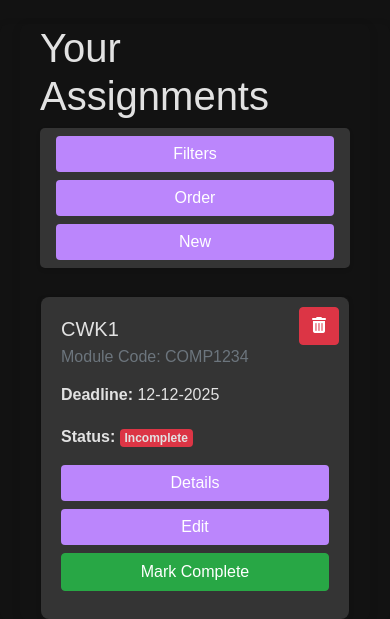
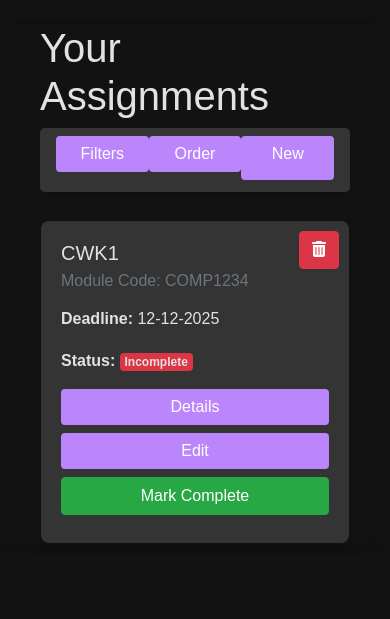
Before and after one commit to noahdavis05/WebAppDevCWK1, a Flask app: page / in a window 390 px wide. Shown: the part 60-679 px from the top of the page. Run offline with Flask 3, Linux system fonts and the light colour scheme; some libraries are stand-ins or nearby versions.

Commit message:
Just changed a small bit of design in homepage

```diff
--- a/main/app/static/baseStyles.css
+++ b/main/app/static/baseStyles.css
@@ -56,6 +56,6 @@ body {
 /* Responsive adjustments */
 @media (max-width: 576px) {
     .navbar-collapse {
-        background-color: #021526; /* Ensure collapsible navbar has the same background */
+        background-color: #343434; /* Ensure collapsible navbar has the same background */
     }
 }
--- a/main/app/static/homeStyles.css
+++ b/main/app/static/homeStyles.css
@@ -20,6 +20,8 @@ body {
 
 
 
+
+
 /* Custom color for Bootstrap's .btn-primary */
 
 .btn-primary {
@@ -37,10 +39,7 @@ body {
 }
 
 
-/* Remove right margin on the last button to align properly */
-.button-navbar a.btn:last-child {
-    margin-right: 0;
-}
+
 
 /* Responsive Adjustments for Buttons */
 @media (max-width: 576px) {
--- a/main/app/templates/homePage.html
+++ b/main/app/templates/homePage.html
@@ -9,22 +9,23 @@
 <div class="container mt-0">
     <h1 class="">Your Assignments</h1>
 
-    <div class="button-navbar d-flex mb-1">
+    <div class="button-navbar d-flex flex-column mb-1">
+        <!-- First Row: Buttons -->
+        <div class="d-flex  mb-1">
             <!-- Filters Button -->
-        <button id="toggle-filters" class="btn btn-primary ">Filters</button>
+            <button id="toggle-filters" class="btn btn-primary">Filters</button>
 
             <!-- Order Button -->
-        <button id="order-by" class="btn btn-primary ">Order</button>
+            <button id="order-by" class="btn btn-primary">Order</button>
 
             <!-- New Assignment Button -->
             <a href="/add-assignment" class="btn btn-primary">New</a>
         </div>
 
-
-
-
-<!-- Filter Section (Initially hidden) -->
-<div id="filter-container" style="display: none;" class="card mb-0 shadow-sm">
+        <!-- Second Row: Filter and Order Sections (Initially hidden) -->
+        <div class="d-flex flex-column">
+            <!-- Filter Section -->
+            <div id="filter-container" style="display: none;" class="card mb-1 shadow-sm">
                 <div class="card-body d-flex flex-wrap justify-content-between align-items-center">
                     <!-- Search by Title Input -->
                     <input type="text" id="search-title" class="form-control me-2" placeholder="Search by title">
@@ -49,35 +50,26 @@
                             {% endfor %}
                         </select>
                     </div>
-
-
                 </div>
             </div>
 
-
-
-
-    <!-- Order By (Initially hidden) -->
+            <!-- Order Section -->
             <div id="order-container" style="display: none;" class="card mb-0 shadow-sm">
                 <div class="card-body">
                     <form id="order-form">
                         <div class="form-check">
                             <input class="form-check-input" type="radio" name="orderOptions" id="orderSoonest" value="soonest" checked>
-                    <label class="form-check-label" for="orderSoonest">
-                        Soonest Due
-                    </label>
+                            <label class="form-check-label" for="orderSoonest">Soonest Due</label>
                         </div>
                         <div class="form-check">
                             <input class="form-check-input" type="radio" name="orderOptions" id="orderLatest" value="latest">
-                    <label class="form-check-label" for="orderLatest">
-                        Latest Due
-                    </label>
+                            <label class="form-check-label" for="orderLatest">Latest Due</label>
                         </div>
                     </form>
                 </div>
             </div>
-
-
+        </div>
+    </div>
 
 
     <!-- Assignment Cards -->
```
Lines whose indentation alone changed are shown as unchanged.
